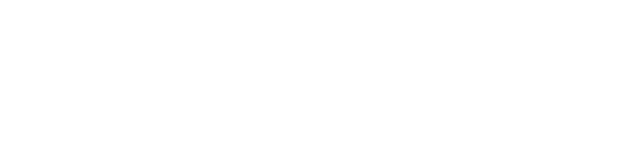
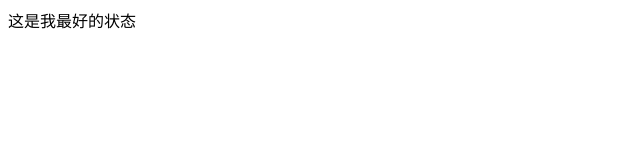
Before and after one commit to fanfanqianduan/learngit, a plain HTML site: page index.html in a window 1280 px wide. Shown: the whole page, without its empty margins (0-640 px from the left). Drawn offline with Linux system fonts and the light colour scheme.

Commit message:
add<p>最好的状态</p>

```diff
--- a/index.html
+++ b/index.html
@@ -1,6 +1,6 @@
 <html>
 <head></head>
-<body></body>
-
-
+<body>
+<p>这是我最好的状态</p>
+</body>
 </html>
```
